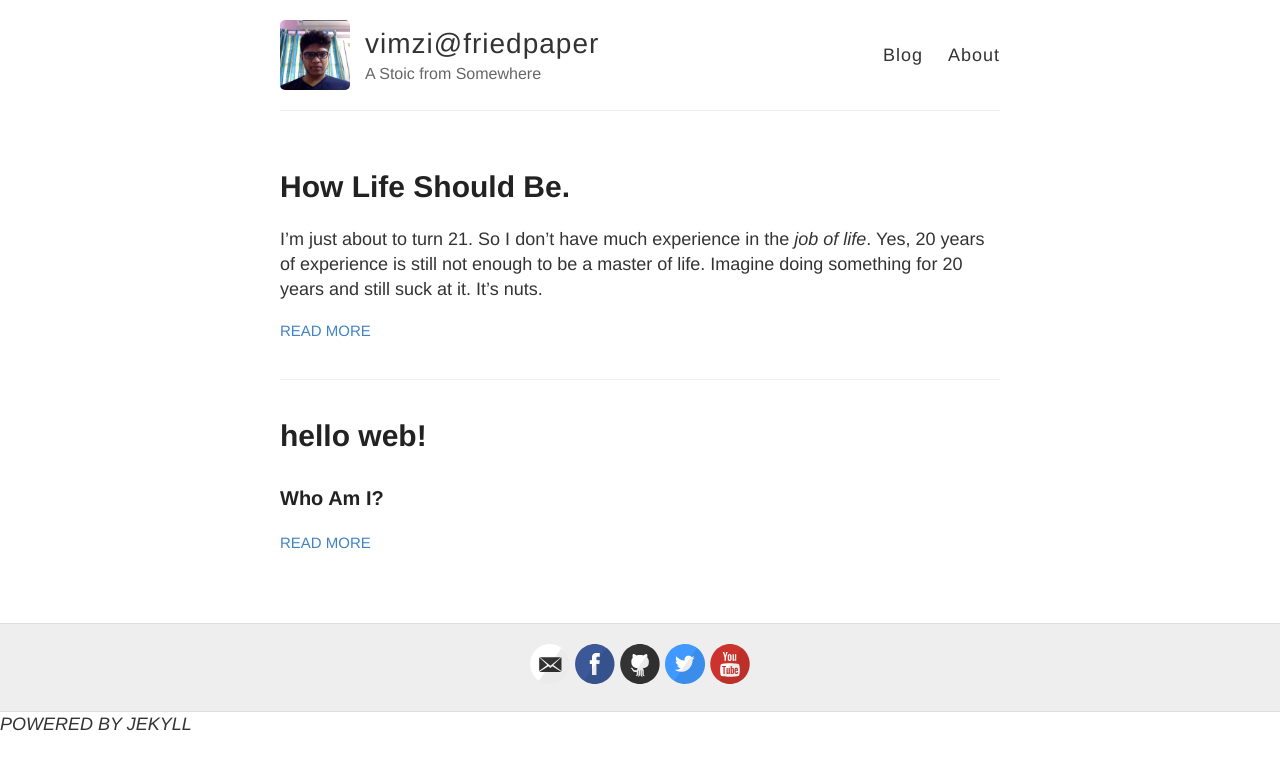
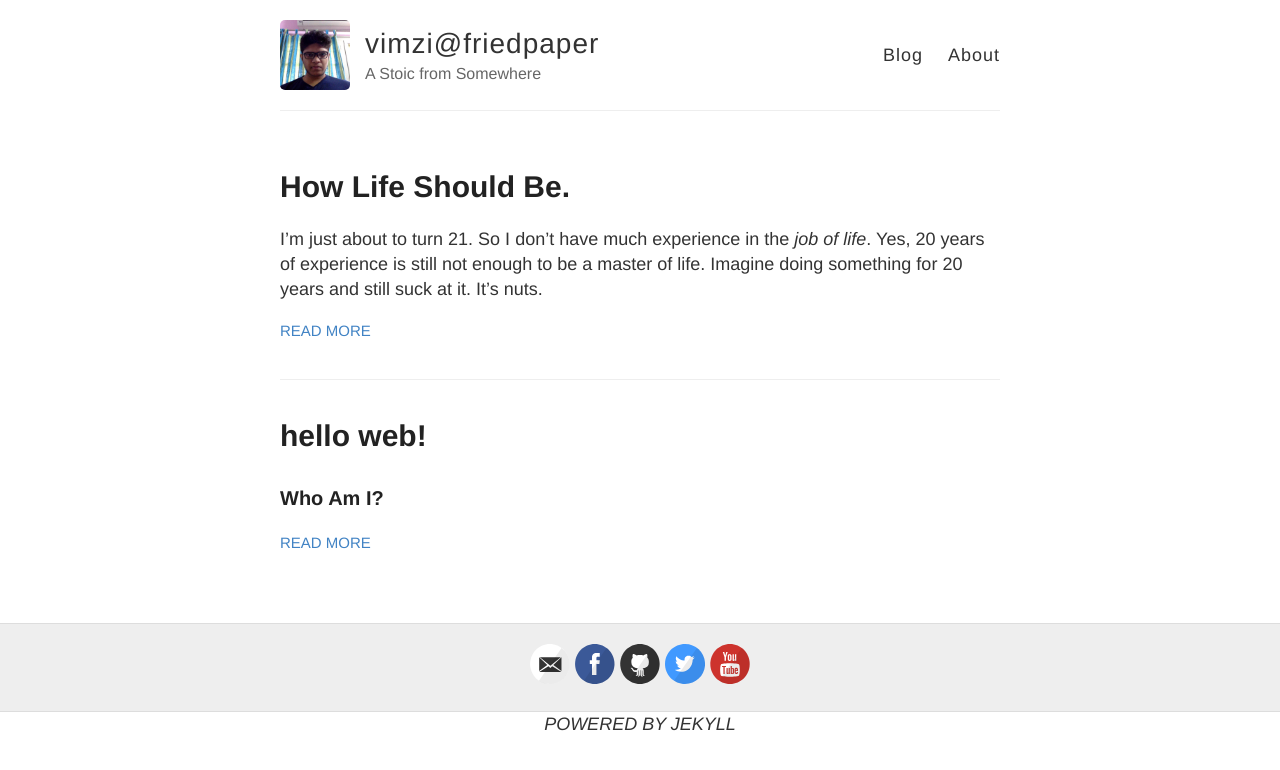
Before and after one commit to elliotjsteve/elliotjsteve.github.io, a Jekyll site: the page built from index.html, in a window 1280 px wide. Shown: the top 770 px of the page. Built offline with Jekyll 4.4.1, drawn with Linux system fonts in a browser that asks for light colours.

Commit message:
adding_a_tail

```diff
--- a/_includes/tail.html
+++ b/_includes/tail.html
@@ -1 +1 @@
-<div margin: auto><em>POWERED BY JEKYLL<em></div>
+<div style="text-align:center"><em>POWERED BY JEKYLL<em></div>
```
